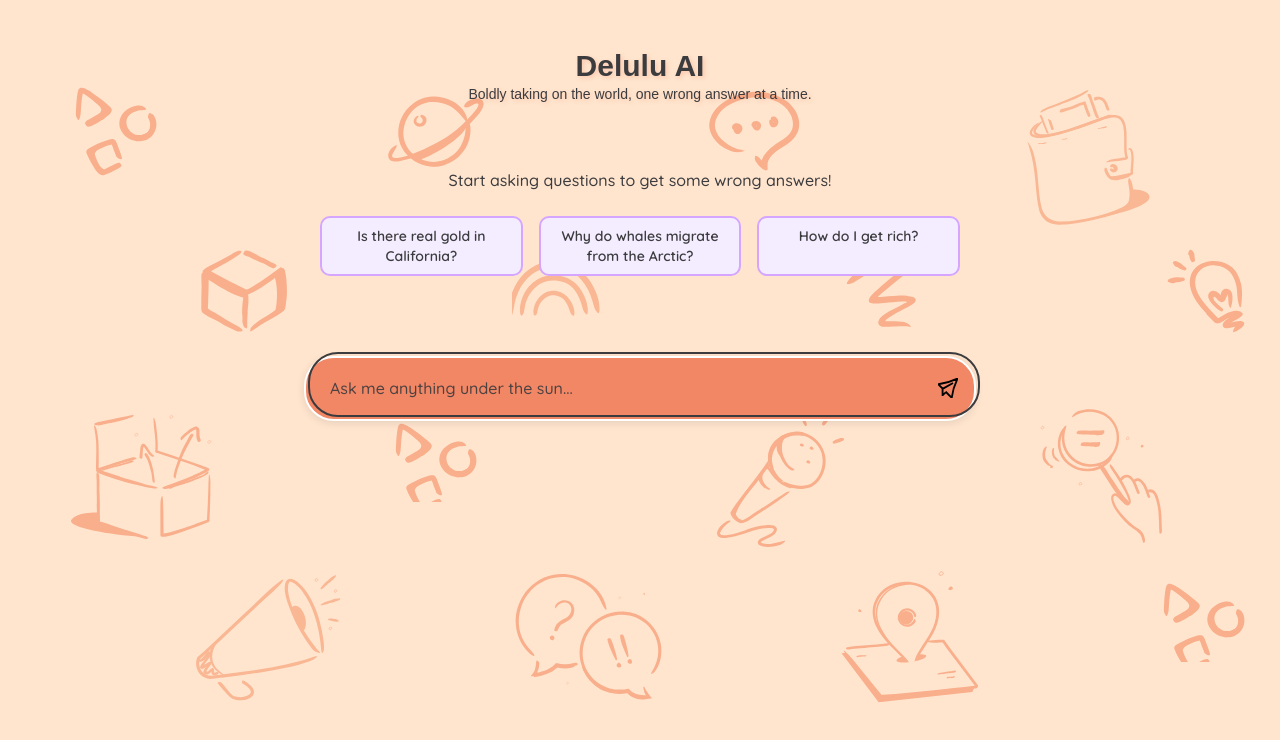
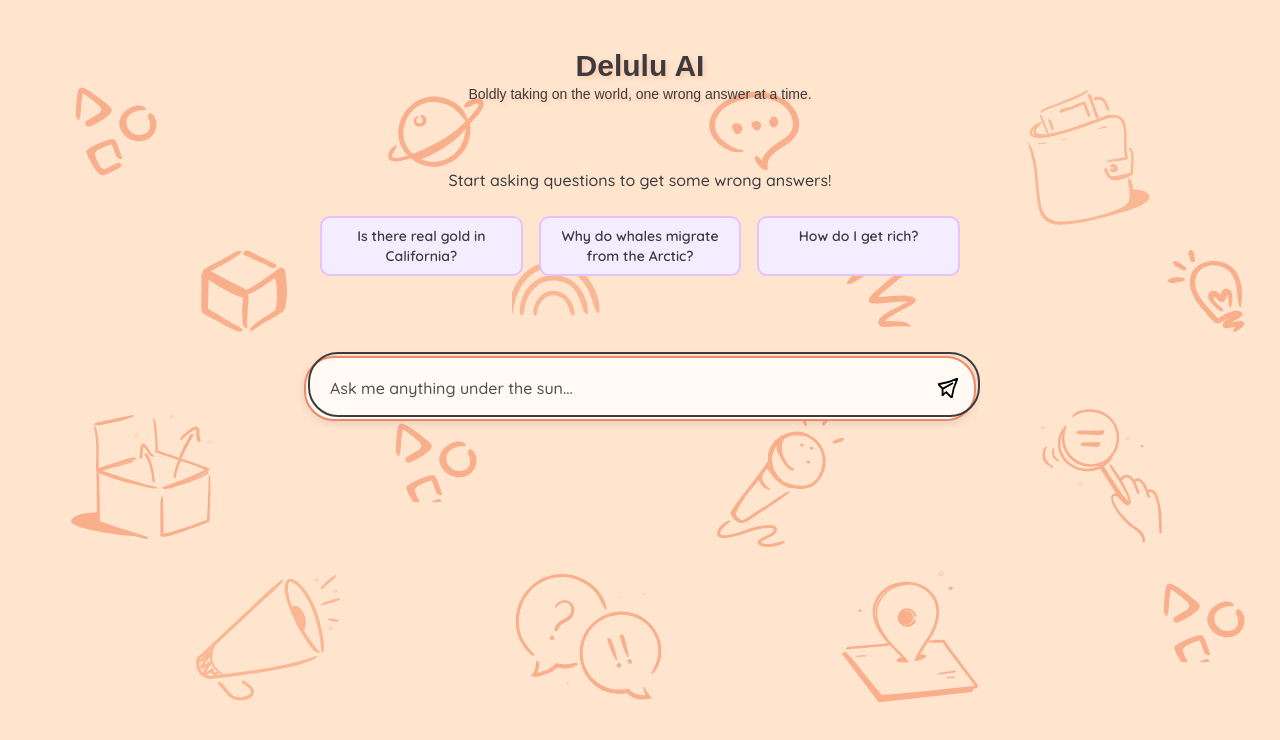
Before and after one commit to heyvj99/chat_assistant, a Next.js app: page / in a window 1280 px wide. Shown: the top 740 px of the page. Built offline with nearby package versions, Linux system fonts and the light colour scheme; a web font is replaced by a local one.

Commit message:
making the cards interactive

```diff
--- a/src/app/globals.css
+++ b/src/app/globals.css
@@ -42,7 +42,7 @@
   --color-background-orange: #ffe5ce;
   --color-background-purple: #f4edff;
   --color-fresh-orange: #f28765;
-  --color-bright-purple: #d5a5ff;
+  --color-bright-purple: #e3c3ff;
   --color-text-black: #3c3b3e;
 }
 
@@ -165,8 +165,8 @@
 }
 
 .whimsical-input {
-  background: #f28765;
-  border: 2px solid white;
+  background: #fffbf4;
+  border: 2px solid var(--color-fresh-orange);
   border-radius: 30px;
   color: var(--color-text-black);
   font-family: var(--font-quicksand), system-ui, sans-serif;
--- a/src/app/page.tsx
+++ b/src/app/page.tsx
@@ -20,6 +20,7 @@ export default function Home() {
   const [tone, setTone] = useState<string>("Funny");
   const [qnaArr, setqnaArr] = useState<QnA[]>([]);
   const [isThinking, setIsThinking] = useState<boolean>(false);
+  const [formValue, setFormValue] = useState<string>("");
   const chatContainerRef = useRef<HTMLDivElement>(null);
 
   // Auto-scroll to bottom when new Q&A is added
@@ -29,6 +30,10 @@ export default function Home() {
         chatContainerRef.current.scrollHeight;
     }
   }, [qnaArr, isThinking]);
+
+  const handleCardClick = (text: string) => {
+    setFormValue(text);
+  };
 
   return (
     <main className="whimsical-container flex flex-col h-screen">
@@ -66,17 +71,30 @@ export default function Home() {
                 <p>Start asking questions to get some wrong answers!</p>
               </div>
               <div className="grid grid-cols-1 md:grid-cols-3 gap-4">
-                <div className="bg-background-purple border-2 border-bright-purple p-2 rounded-lg cursor-pointer hover:scale-105 transition-transform">
+                <div
+                  className="bg-background-purple border-2 border-bright-purple p-2 rounded-lg cursor-pointer hover:scale-105 transition-transform"
+                  onClick={() =>
+                    handleCardClick("Is there real gold in California?")
+                  }
+                >
                   <p className="text-text-black text-center font-semibold text-sm">
                     Is there real gold in California?
                   </p>
                 </div>
-                <div className="bg-background-purple border-2 border-bright-purple p-2 rounded-lg cursor-pointer hover:scale-105 transition-transform">
+                <div
+                  className="bg-background-purple border-2 border-bright-purple p-2 rounded-lg cursor-pointer hover:scale-105 transition-transform"
+                  onClick={() =>
+                    handleCardClick("Why do whales migrate from the Arctic?")
+                  }
+                >
                   <p className="text-text-black text-center font-semibold text-sm">
                     Why do whales migrate from the Arctic?
                   </p>
                 </div>
-                <div className="bg-background-purple border-2 border-bright-purple p-2 rounded-lg cursor-pointer hover:scale-105 transition-transform">
+                <div
+                  className="bg-background-purple border-2 border-bright-purple p-2 rounded-lg cursor-pointer hover:scale-105 transition-transform"
+                  onClick={() => handleCardClick("How do I get rich?")}
+                >
                   <p className="text-text-black text-center font-semibold text-sm">
                     How do I get rich?
                   </p>
@@ -127,6 +145,7 @@ export default function Home() {
         <div className="max-w-[min(100%,42rem)] mx-auto pb-8">
           <PromptForm
             isLoading={isLoading}
+            value={formValue}
             onPromptSubmit={async (prompt: string) => {
               setIsLoading(true);
               setIsThinking(true);
@@ -159,6 +178,7 @@ export default function Home() {
               await setqnaArr(newqnaArr);
               setIsLoading(false);
               setIsThinking(false);
+              setFormValue(""); // Clear the form value after submission
 
               console.log("RESPONSE", result);
               console.log("QnA_Arr", qnaArr);
--- a/src/components/PromptForm.tsx
+++ b/src/components/PromptForm.tsx
@@ -1,42 +1,65 @@
-import { useState } from "react";
+import { useState, useEffect } from "react";
 
 export default function PromptForm({
   onPromptSubmit,
   isLoading,
+  value,
+  onValueChange,
 }: {
   onPromptSubmit: (prompt: string) => Promise<void> | void | string;
   isLoading: boolean;
+  value?: string;
+  onValueChange?: (newValue: string) => void;
 }) {
   const [prompt, setPrompt] = useState("");
+
+  // Update internal state when external value changes
+  useEffect(() => {
+    if (value !== undefined) {
+      setPrompt(value);
+    }
+  }, [value]);
+
+  // Use the external value if provided, otherwise use internal state
+  const displayValue = value !== undefined ? value : prompt;
+
+  const handleInputChange = (e: React.ChangeEvent<HTMLInputElement>) => {
+    const newValue = e.target.value;
+    setPrompt(newValue);
+    if (onValueChange) {
+      onValueChange(newValue);
+    }
+  };
 
   return (
     <form
       onSubmit={(e) => {
         e.preventDefault();
-        if (prompt === "") {
+        if (displayValue === "") {
           return;
         }
 
-        onPromptSubmit(prompt);
+        onPromptSubmit(displayValue);
         setPrompt("");
+        if (onValueChange) {
+          onValueChange("");
+        }
       }}
       className="flex flex-col gap-4"
     >
       <div className="relative">
-        <div className="absolute -top-1 -right-1 border-2 border-text-black pb-2 min-w-full min-h-full rounded-[30px] z-10 pointer-events-none"></div>
+        <div className="absolute -top-1 -right-1 border-2 border-text-black pb-2 min-w-full min-h-full rounded-[30px] z-10 pointer-events-none" />
         <input
           type="text"
-          value={prompt}
-          onChange={(e) => {
-            setPrompt(e.target.value);
-          }}
+          value={displayValue}
+          onChange={handleInputChange}
           placeholder="Ask me anything under the sun..."
-          className="placeholder:text-text-black whimsical-input w-full pr-14 text-lg"
+          className="placeholder:text-text-black font-medium whimsical-input w-full pr-14 text-lg"
           disabled={isLoading}
         />
         <button
           type="submit"
-          disabled={isLoading || prompt === ""}
+          disabled={isLoading || displayValue === ""}
           className="whimsical-button absolute right-3 top-1/2 transform -translate-y-1/2"
         >
           <img
```
